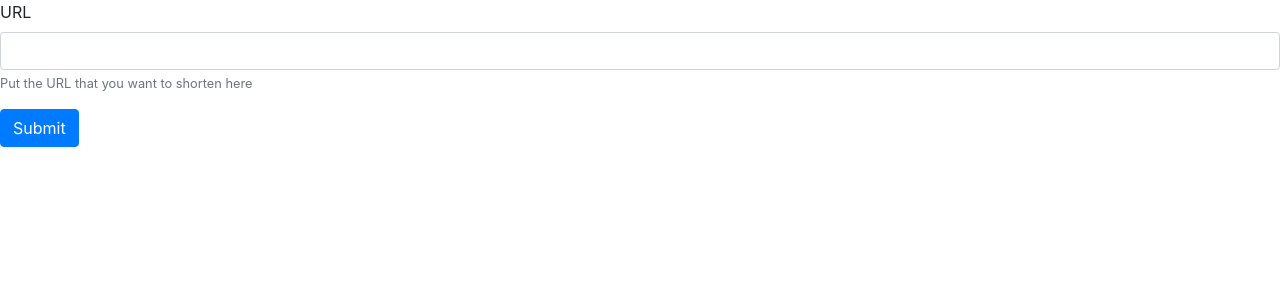
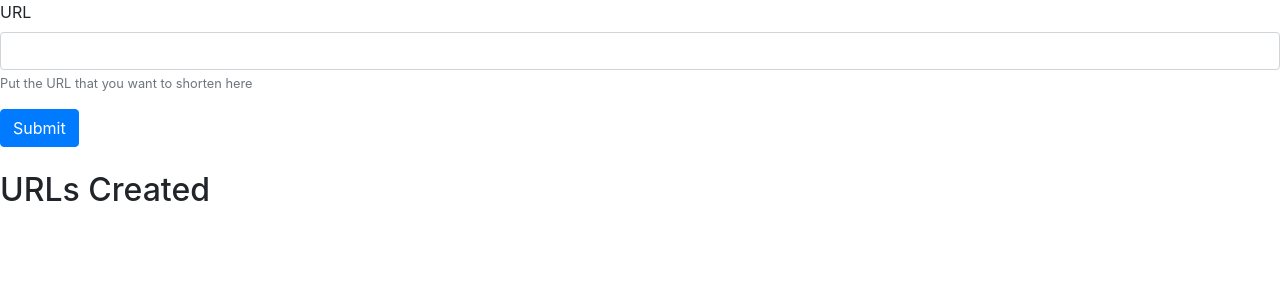
Before and after one commit to boyuan12/Bit.ly-Clone, a Flask app: page / in a window 1280 px wide. Shown: the top 300 px of the page. Run offline with Flask 2, Linux system fonts and the light colour scheme; some libraries are stand-ins or nearby versions.

Commit message:
added tutorial #4

```diff
--- a/app.py
+++ b/app.py
@@ -36,11 +36,11 @@ def index():
         c.execute("INSERT INTO urls (original_url, auto_code, code) VALUES (:o_url, :code, :code)", {"o_url": request.form.get("url"), "code": auto_code})
 
         conn.commit()
-
+        print(session.get("user_id") == None)
         # is user logged in
         if session.get("user_id"):
             return render_template("confirm.html", BASE_URL=BASE_URL, code=auto_code, original_url=request.form.get("url"))
-        return render_template("success.html", BASE_URL=BASE_URL, auto_code=auto_code)
+        return render_template("success.html", BASE_URL=BASE_URL, auto_code=auto_code, old=request.form.get("url"))
 
     else:
         return render_template("index.html")
--- a/templates/index.html
+++ b/templates/index.html
@@ -13,4 +13,25 @@
         </div>
         <button type="submit" class="btn btn-primary">Submit</button>
     </form>
+    <br>
+    <h2>URLs Created</h2>
+    <ul id="urls"></ul>
+    {% if not session["user_id"] %}
+        <script>
+            var urls = localStorage.getItem("urls");
+            if (urls != null) {
+                urls = urls.split(",")
+                for (let i = 0; i < urls.length - 1; i++) {
+                    var oldUrl = urls[i].split("-")[0];
+                    var newUrl = urls[i].split("-")[1];
+
+                    var node = document.createElement("LI");
+                    var textnode = document.createTextNode(`${oldUrl} - ${newUrl}`);
+                    node.appendChild(textnode);
+                    document.getElementById("urls").appendChild(node);
+                }
+            }
+
+        </script>
+    {% endif %}
 {% endblock %}
```
Also changed, not shown: templates/success.html (+13 -0 lines), db.sqlite3.
